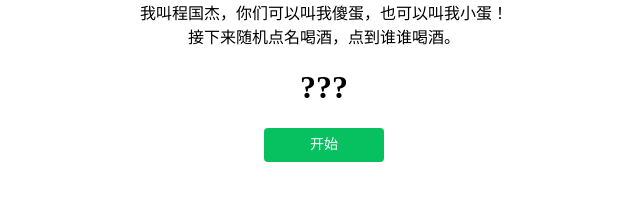
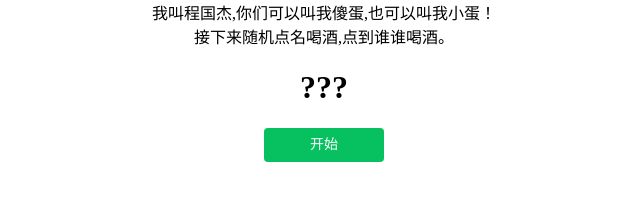
Before and after one commit to litianyangz/spectre, a plain HTML site: page index.html in a window 1280 px wide. Shown: the whole page, without its empty margins (316-956 px from the left). Drawn offline with Linux system fonts and the light colour scheme.

Commit message:
Update index.html

```diff
--- a/index.html
+++ b/index.html
@@ -25,8 +25,8 @@
     </style>
 </head>
 <body>
-    <div>我叫程国杰，你们可以叫我傻蛋，也可以叫我小蛋！</div>
-    <div>接下来随机点名喝酒，点到谁谁喝酒。</div>
+    <div>我叫程国杰,你们可以叫我傻蛋,也可以叫我小蛋！</div>
+    <div>接下来随机点名喝酒,点到谁谁喝酒。</div>
     <h1 class="userNmae">???</h1>
     <div class="btn" onclick="beging()">开始</div>
     <script type="text/javascript">
```
